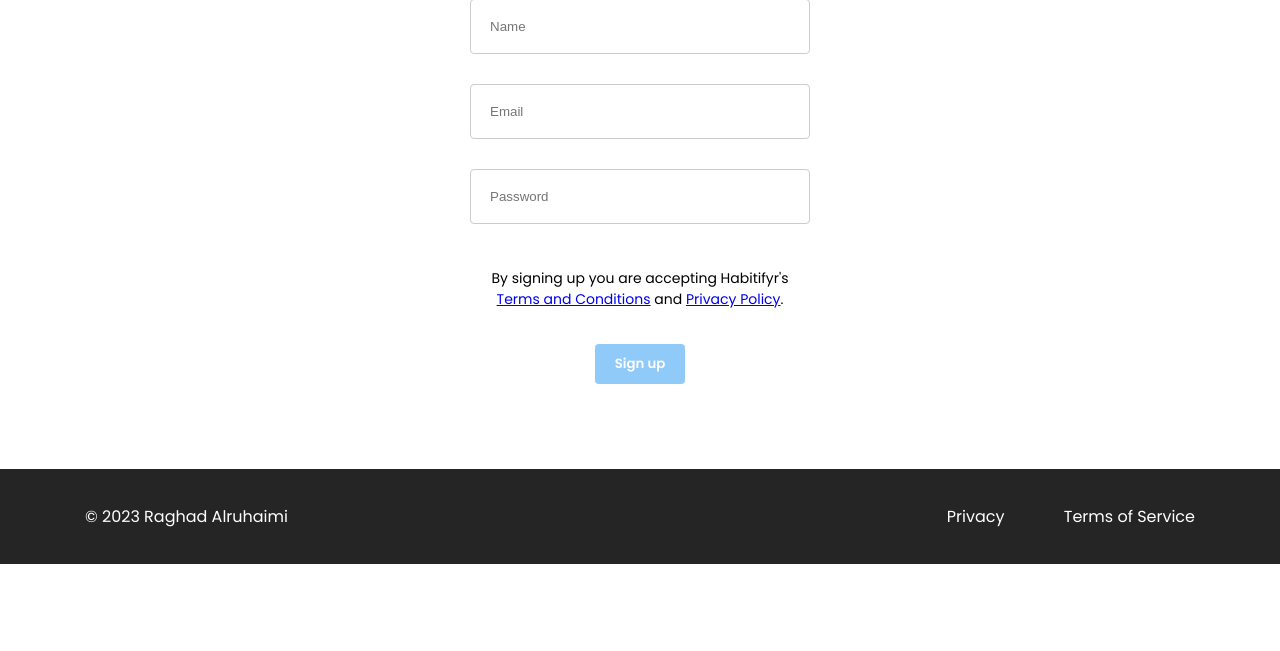
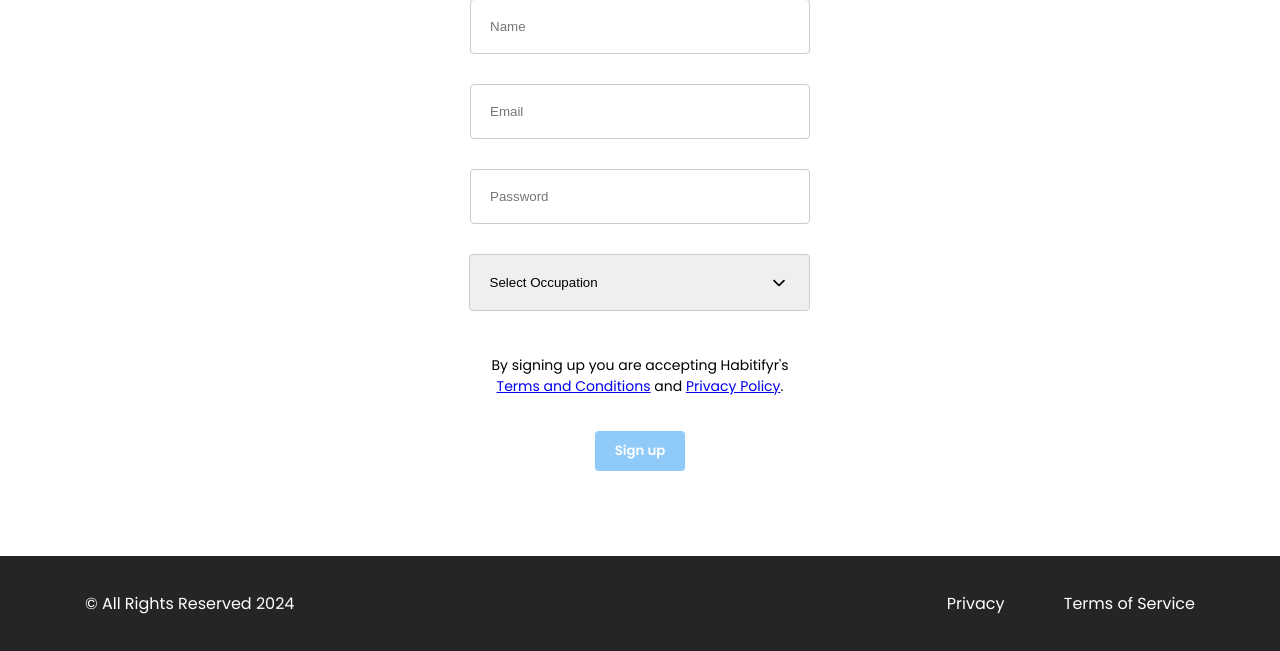
Before and after one commit to RaghadRCS/HabitTracker.Repo, a Django app: template habit_tracker/templates/habit_tracker/home.html in a window 1280 px wide. Shown: the part 862-1513 px from the top of the page. Before the commit the page ends 1426 px from the top, so only its background shows below. Run offline with Django 3.2, Linux system fonts and the light colour scheme; the template is opened without the code that fills it, so the values that code supplies are empty.

Commit message:
Updated sign-up form, <select> tag was added

```diff
--- a/habit_tracker/templates/habit_tracker/home.html
+++ b/habit_tracker/templates/habit_tracker/home.html
@@ -146,6 +146,27 @@
             background-color: #252525;
     }
 
+        /* Select field */
+        .signup-form select {
+            width: 341px;
+            padding: 20px;
+            margin-bottom: 30px;
+            margin-right: 2px;
+            border: 1px solid #ccc;
+            border-radius: 4px;
+            cursor: pointer;
+            appearance: none;
+            background-image: url('./static/habit_tracker/img/down.png'); /* Used custom icon instead of default due to padding issues */
+            background-repeat: no-repeat;
+            background-position: right 20px center;
+            background-size: 20px;
+    }
+
+        .signup-form select:hover,
+        .signup-form select:focus {
+            border-color: #90CAF9;
+    }
+
         /* Footer */
         .footer {
             background-color: #252525;
@@ -221,16 +242,28 @@
 
                 <input type="password" id="password" placeholder="Password" name="password" required>
 
-            <p>By signing up you are accepting Habitifyr's <br>
-            <a href="#">Terms and Conditions</a> and <a href="#">Privacy Policy</a>.</p>
+                <select id="occupation-select" name="occupation">
+                    <option value="" disabled selected>Select Occupation</option>
+                    <option value="student">Student</option>
+                    <option value="Employed">Employed</option>
+                    <option value="homemaker">Homemaker</option>
+                    <option value="retired">Retired</option>
+                    <option value="freelancer">Freelancer</option>
+                    <option value="unemployed">Unemployed</option>
+                    <option value="other">Other</option>
+                  </select>
 
-            <button type="submit">Sign up</button>
+                <p>By signing up you are accepting Habitifyr's<br>
+                    <a href="#">Terms and Conditions</a> and <a href="#">Privacy Policy</a>.</p>
+
+                <button type="submit">Sign up</button>
             </form>
         </div>
 
+
         <footer class="footer">
             <div class="copyrights">
-                © 2023 Raghad Alruhaimi
+                © All Rights Reserved 2024
             </div>
                 <div class="footer-links">
                     <a href="#">Privacy</a>
```
Also changed, not shown: habit_tracker/static/habit_tracker/img/down.png (added).
